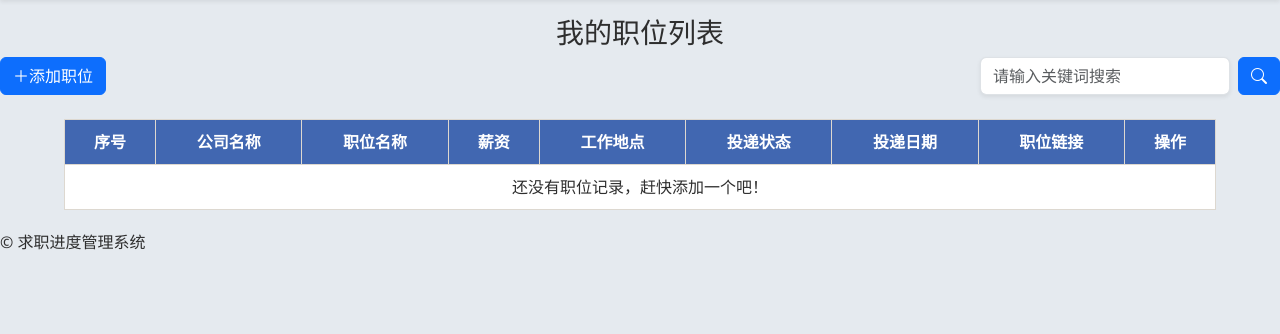
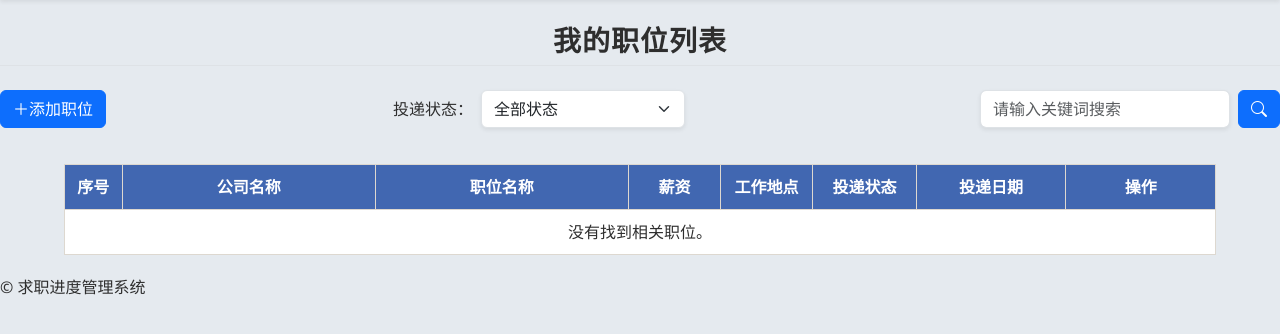
Before and after one commit to jinliang-keep/Django_Job_Tracker, a Django app: page /job_list/ in a window 1280 px wide. Shown: the part 118-452 px from the top of the page. Run offline with Django 5.2, Linux system fonts and the light colour scheme; the visitor is signed in with stand-in values (Sample User, id 1); data that the repository does not hold is empty; some libraries are stand-ins or nearby versions.

Commit message:
增加投递状态筛选功能

```diff
--- a/tracker/static/tracker/style.css
+++ b/tracker/static/tracker/style.css
@@ -69,7 +69,7 @@ table td {
 
 table th {
     background-color: var(--main-color);
-    color: white;
+    color: rgb(255, 255, 255);
 }
 
 /* 提示消息样式 */
@@ -86,6 +86,6 @@ table th {
     box-shadow: 0 4px 10px rgba(0, 0, 0, 0.1);
 }
 
-/* .card-border {
-    border: 1.5px solid var(--sub-color);
-} */
+.card-border {
+    border: 1px solid rgba(13, 110, 253, 0.5);
+}
--- a/tracker/templates/tracker/home.html
+++ b/tracker/templates/tracker/home.html
@@ -23,7 +23,7 @@
     <div class="container mb-5">
         <div class="row text-center">
             <div class="col-md-4 d-flex">
-                <div class="card border-info bg-light shadow w-100 h-00">
+                <div class="card card-border bg-light shadow w-100 h-00">
                     <div class="card-body d-flex flex-column justify-content-center text-center">
                         <h5 class="card-title mb-2">职位管理</h5 class=card-text>
                         <p class="mb-0">支持添加、编辑、删除职位投递记录。</p>
@@ -32,7 +32,7 @@
             </div>
 
             <div class="col-md-4 d-flex">
-                <div class="card border-info bg-light shadow w-100 h-00">
+                <div class="card card-border bg-light shadow w-100 h-00">
                     <div class="card-body d-flex flex-column justify-content-center text-center">
                         <h5 class="card-title mb-2">状态追踪</h5 class=card-text>
                         <p class="mb-0">通过状态字段筛选已投递、已拿offer等职位。</p>
@@ -41,7 +41,7 @@
             </div>
 
             <div class="col-md-4 d-flex">
-                <div class="card border-info bg-light shadow w-100 h-00">
+                <div class="card card-border bg-light shadow w-100 h-00">
                     <div class="card-body d-flex flex-column justify-content-center text-center">
                         <h5 class="card-title mb-2">待开发功能</h5 class=card-text>
                         <p class="mb-0">计划开发图表展示、求职统计和提醒等功能。</p>
--- a/tracker/templates/tracker/job_list.html
+++ b/tracker/templates/tracker/job_list.html
@@ -6,13 +6,30 @@
 {% load form_tags %}
 {% block content %}
 
-<h3 class="text-center mt-3">我的职位列表</h3>
+<h3 class="text-center fw-bold border-bottom my-4 pb-2" style="letter-spacing:1px;">
+    我的职位列表
+</h3>
 
-<div class="d-flex justify-content-between align-items-center mb-1">
+<div class="d-flex justify-content-between align-items-center flex-wrap mb-1 gap-2">
     <!-- 左边：添加职位按钮 -->
     <!-- data-bs-toggle: 点击时触发modal -->
     <!-- data-bs-target: 要弹出的modal的ID -->
     <button class="btn btn-primary" data-bs-toggle="modal" data-bs-target="#addJobModal">＋添加职位</button>
+
+
+    <!-- 中间：筛选投递状态 -->
+    <form method="get" action="" class="d-flex align-items-center" style="max-width: 300px; width:100%;">
+        <label for="statusSelect" class="flex-shrink-0 me-2 mb-0"">投递状态：</label>
+        <select id="statusSelect" name="status" onchange="this.form.submit()" class="form-select shadow-sm me-2">
+            <option value="">全部状态</option>
+            <option value="未投递" {% if request.GET.status == "未投递" %}selected{% endif %}>未投递</option>
+            <option value="已投递" {% if request.GET.status == "已投递" %}selected{% endif %}>已投递</option>
+            <option value="已面试" {% if request.GET.status == "已面试" %}selected{% endif %}>已面试</option>
+            <option value="已拿offer" {% if request.GET.status == "已拿offer" %}selected{% endif %}>已拿offer</option>
+            <option value="已拒绝" {% if request.GET.status == "已拒绝" %}selected{% endif %}>已拒绝</option>
+            <option value="未通过" {% if request.GET.status == "未通过" %}selected{% endif %}>未通过</option>
+        </select>
+    </form>
 
     <!-- 右边：搜索表单 -->
     <form method="get" action="{% url 'job_list' %}" class="d-flex" style="max-width: 300px; width:100%;">
@@ -96,21 +113,21 @@
 </div>
 
 <!-- 表格展示职位信息 -->
-<div class="table-responsive">
-    <table border="0" cellpadding="0" cellspacing="0">
+<div class="table-responsive mt-3">
+    <table>
         <!-- 表头 -->
         <thead>
             <tr>
-                <th>序号</th>
-                <th>公司名称</th>
-                <th>职位名称</th>
-                <th>薪资</th>
-                <th>工作地点</th>
-                <th>投递状态</th>
+                <th style="width: 5%">序号</th>
+                <th style="width: 22%">公司名称</th>
+                <th style="width: 22%">职位名称</th>
+                <th style="width: 8%">薪资</th>
+                <th style="width: 8%">工作地点</th>
+                <th style="width: 9%">投递状态</th>
                 <!-- <th>备注</th> -->
-                <th>投递日期</th>
-                <th>职位链接</th>
-                <th>操作</th>
+                <th style="width: 13%">投递日期</th>
+                <!-- <th>职位链接</th> -->
+                <th style="width: 13%">操作</th>
             </tr>
         </thead>
 
@@ -132,17 +149,17 @@
                         </td>
                         <!-- <td>{{ job.note }}</td> -->
                         <td>{{ job.date_applied }}</td>
-                        <td>
+                        <!-- <td>
                             {% if job.link %}
                                 <a href="{{ job.link }}" target="_blank">查看</a>
                             {% else %}
                                 <span class="text-muted">无链接</span>
                             {% endif %}
-                        </td>
+                        </td> -->
                         <td>
                             <!-- 编辑按钮：传入职位ID -->
                             <a href="#"
-                                class="btn btn-sm btn-warning edit-job-btn"
+                                class="btn btn-sm btn-primary edit-job-btn"
                                 data-id="{{ job.id }}"
                             >编辑</a>
 
--- a/tracker/templates/tracker/login.html
+++ b/tracker/templates/tracker/login.html
@@ -39,6 +39,11 @@
                                 </button>
                             </div>
 
+                            <!-- 没有账号提示 -->
+                            <p class="text-center mt-3 small">
+                                没有账号？<a href="{% url 'register' %}" class="text-decoration-none">点击注册账号</a>
+                            </p>
+
                         </form>
                     </div>
                 </div>
--- a/tracker/views.py
+++ b/tracker/views.py
@@ -87,17 +87,22 @@ def register(request):
 @login_required
 def job_list(request):
 
-    # 获取关键词
+    # 该用户的所有职位
+    base_filter = Q(user=request.user)
+
+    # 状态筛选部分
+    status = request.GET.get('status')
+    STATUS_MAP = {label: value for value, label in Job.status_choices}
+    if status:
+        status_value = STATUS_MAP.get(status)
+        base_filter &= Q(status=status_value)
+
+    # 关键词搜索部分
     query = request.GET.get('q')
     no_result = False
-
-    # 如果用户使用搜索功能
     if query:
         keywords = query.strip().split() # 拆分关键词
-
-        base_filter = Q(user=request.user) # 只查当前登录用户的职位
         keyword_filter = Q()
-
         # 遍历关键字
         for word in keywords:
             keyword_filter |= (
@@ -106,26 +111,14 @@ def job_list(request):
                 Q(salary__icontains=word) |
                 Q(location__icontains=word)
             )
+            base_filter &= keyword_filter
 
-        final_filter = base_filter & keyword_filter
-        jobs = Job.objects.filter(final_filter).order_by('-date_applied')
+    # 最终查询
+    jobs = Job.objects.filter(base_filter).order_by('-date_applied')
 
-        # jobs = Job.objects.filter(
-        #     Q(user=request.user) & (
-        #         Q(company__icontains=query) |
-        #         Q(title__icontains=query) |
-        #         Q(salary__icontains=query) |
-        #         Q(location__icontains=query)
-        #     )
-        # ).order_by('-date_applied')
-
-        # 如果搜索无结果
-        if not jobs.exists():
-            no_result = True
-
-    # 展示职位列表
-    else:
-        jobs = Job.objects.filter(user=request.user).order_by('-date_applied')
+    # 如果搜索无结果
+    if not jobs.exists():
+        no_result = True
 
     # 用户提交表单，添加、编辑职位
     if request.method == 'POST':
```
